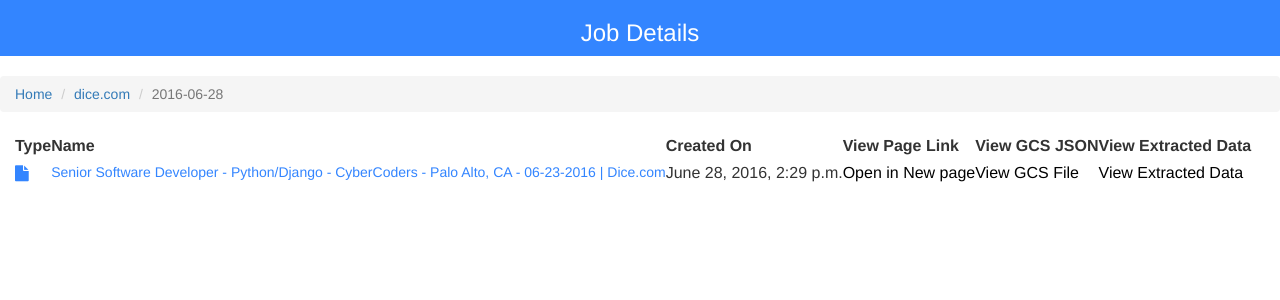
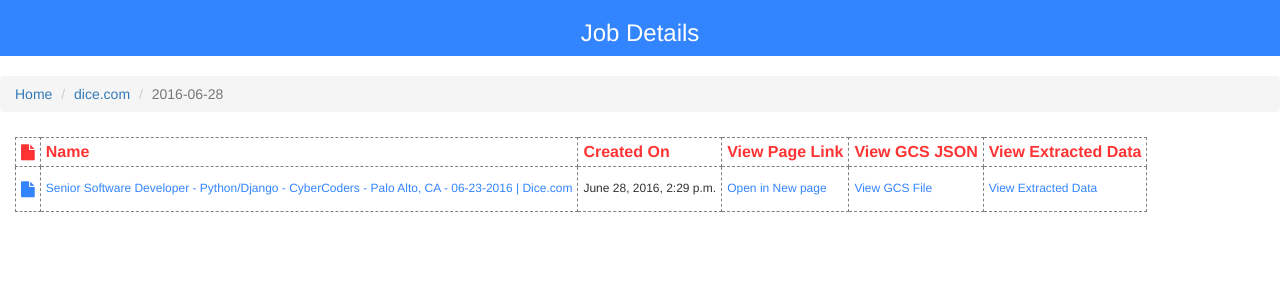
Before and after one commit to priyankcommits/jobdata, a Django app: page /1/date/2016-06-28/files/ in a window 1280 px wide. Shown: the top 300 px of the page. Run offline with Django 3.2, Linux system fonts and the light colour scheme; data comes from the database, SQL or seed files in the repository; some libraries are stand-ins or nearby versions.

Commit message:
Update Static files

```diff
--- a/jobdetails/static/jobdetails/style.css
+++ b/jobdetails/static/jobdetails/style.css
@@ -128,3 +128,12 @@
 .wordwrap{
   word-wrap: break-word;
 }
+table{
+  border-collapse: collapse;
+}
+table, th, td{
+  border: 1px dashed grey;
+}
+th, td{
+  padding: 5px;
+}
--- a/jobdetails/templates/jobdetails/files_table.html
+++ b/jobdetails/templates/jobdetails/files_table.html
@@ -3,29 +3,29 @@
 <div class="boxlg col-lg-12 center-block text-center">
   <table>
     <tr>
-      <th>Type</th>
-      <th>Name</th>
-      <th>Created On</th>
-      <th>View Page Link</th>
-      <th>View GCS JSON</th>
-      <th>View Extracted Data</th>
+      <th><span class="redtext fa fa-file fa-1x"></span></th>
+      <th><span class="redtext">Name</span></th>
+      <th><span class="redtext">Created On</span></th>
+      <th><span class="redtext">View Page Link</span></th>
+      <th><span class="redtext">View GCS JSON</span></th>
+      <th><span class="redtext">View Extracted Data</span></th>
     </tr>
     {% for file in files %}
     <tr>
       <td>  <a style="float:left;" href="{% url 'jobdetails:job_details_view_html' file=file.path_gcs crawler=crawler_id_date.id date=date %}" class="custom">
     <span class="center-block text-center fa fa-file fa-1x bluetext"></span> </a>
 </td>
-      <td>  <h5 class="text-left blacktext" style="display:inline-block;">
+      <td>  <h6 class="text-left blacktext" style="display:inline-block;">
     <a href="{% url 'jobdetails:job_details_view_html' file=file.path_gcs crawler=crawler_id_date.id date=date %}" class="custom">
-      {{file.job_title}}</a></h5>
+      {{file.job_title}}</a></h6>
 </td>
-    <td> {{file.created_at}} </td>
-    <td> <a href="{{file.job_page_url}}" target="_blank" class="black">
-    Open in New page</a></td>
-    <td> <a href="{% url 'jobdetails:job_details_view_json' file=file.path_gcs crawler=crawler_id_date.id date=date %}" class="black">
-      View GCS File</a></td>
-    <td> <a href="{% url 'jobdetails:job_details_view_data' job=file.id crawler=crawler_id_date.id date=date %}" class="black">
-    View Extracted Data</a></td>
+<td><h6> {{file.created_at}}</h6> </td>
+<td> <h6><a href="{{file.job_page_url}}" target="_blank" class="custom">
+      Open in New page</a></h6></td>
+<td> <h6><a href="{% url 'jobdetails:job_details_view_json' file=file.path_gcs crawler=crawler_id_date.id date=date %}" class="custom">
+      View GCS File</a></h6></td>
+<td><h6> <a href="{% url 'jobdetails:job_details_view_data' job=file.id crawler=crawler_id_date.id date=date %}" class="custom">
+      View Extracted Data</a></h6></td>
     </tr>
     {% endfor %}
   </table>
```
